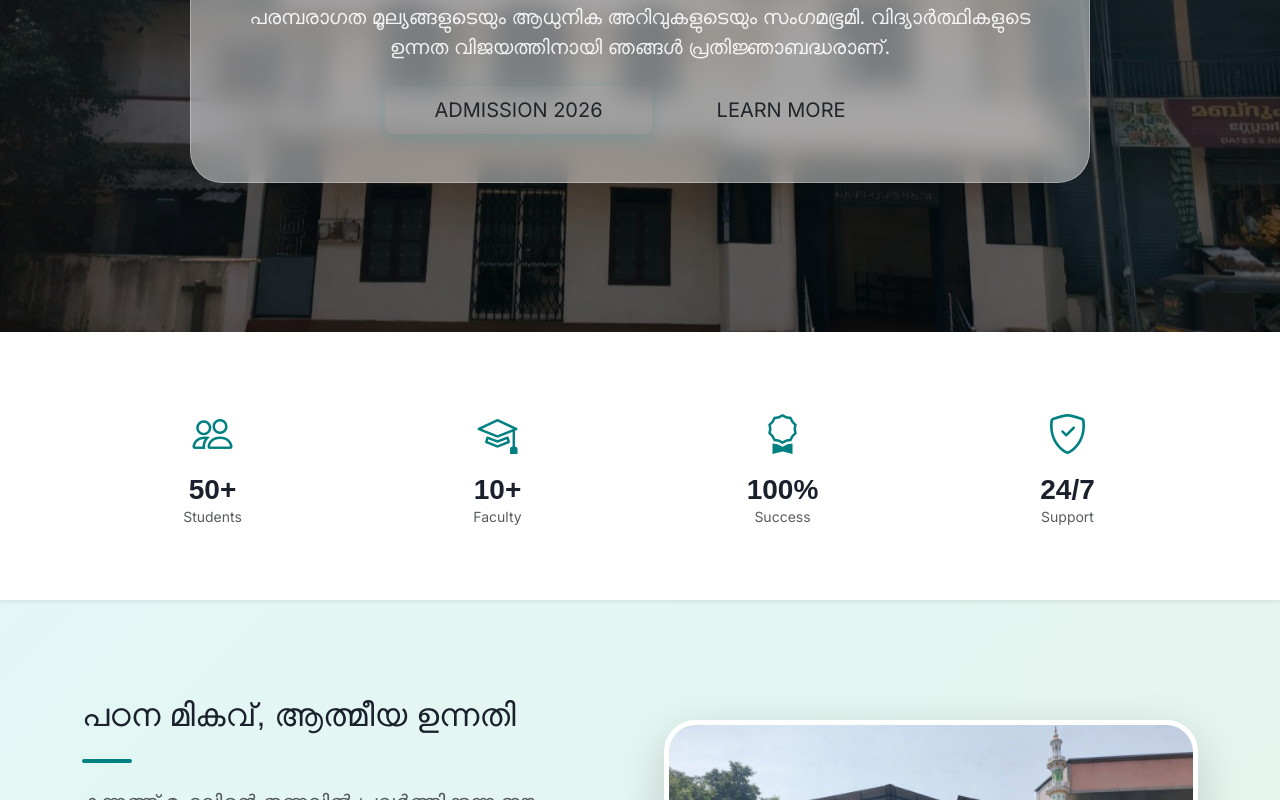
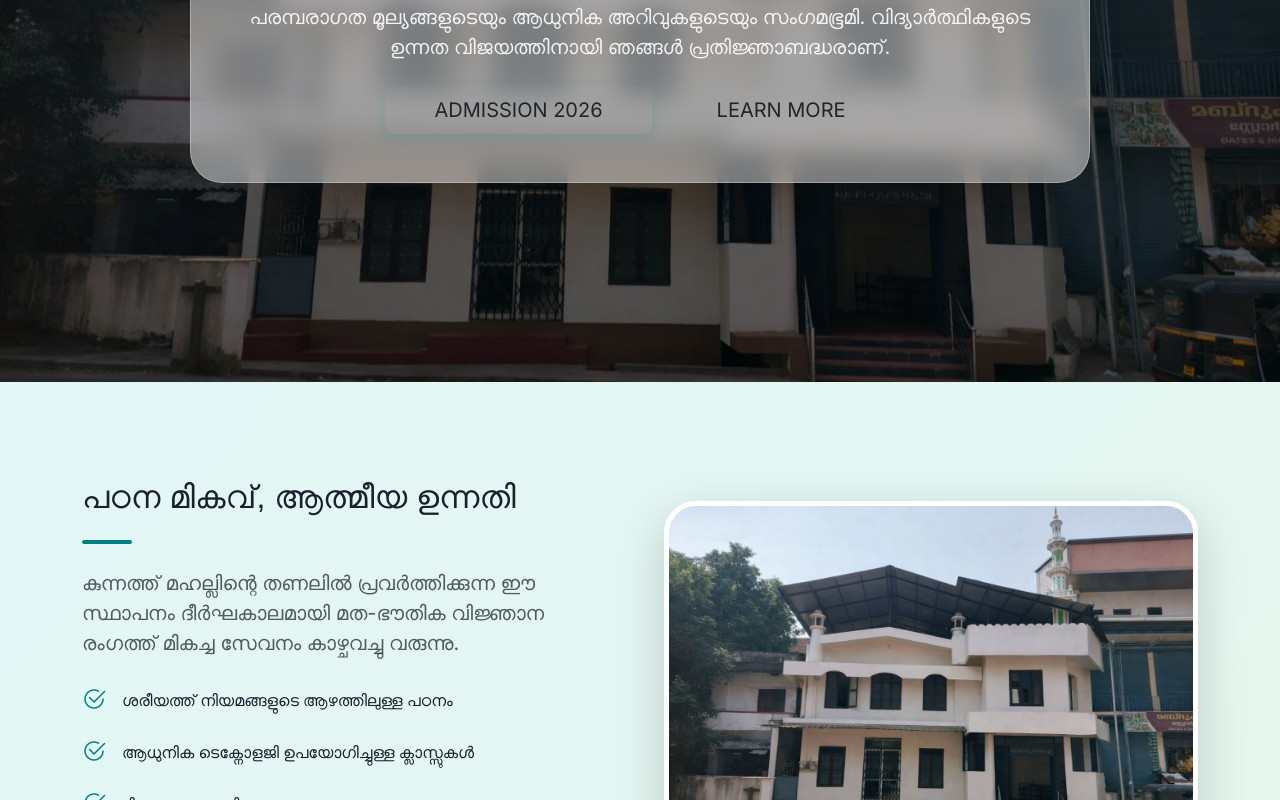
Before and after one commit to albayanrms-sys/BAYANUL-ULOOOM-KUNNATH-DARS, a React (Vite) app: page / in a window 1280 px wide. Shown: the part 420-1220 px from the top of the page. Built offline with nearby package versions, Linux system fonts and the light colour scheme.

Commit message:
Remove statistics section from Home page

```diff
--- a/src/pages/Home.jsx
+++ b/src/pages/Home.jsx
@@ -17,27 +17,6 @@ function Home() {
         </div>
       </section>
 
-      {/* Stats Section */}
-      <section className="py-5 bg-white shadow-sm position-relative" style={{zIndex: 10, marginTop: '-50px'}}>
-        <div className="container">
-          <div className="row g-4 text-center">
-             {[
-               { n: "50+", l: "Students", i: "bi-people" },
-               { n: "10+", l: "Faculty", i: "bi-mortarboard" },
-               { n: "100%", l: "Success", i: "bi-award" },
-               { n: "24/7", l: "Support", i: "bi-shield-check" }
-             ].map((s, idx) => (
-               <div key={idx} className="col-6 col-md-3">
-                  <div className="p-4 rounded-4 transition-hover">
-                     <i className={`bi ${s.i} fs-1 text-teal mb-2 d-block`}></i>
-                     <h3 className="fw-bold mb-0">{s.n}</h3>
-                     <p className="text-muted small mb-0">{s.l}</p>
-                  </div>
-               </div>
-             ))}
-          </div>
-        </div>
-      </section>
 
       {/* About Summary */}
       <section className="py-5 mt-5">
```
